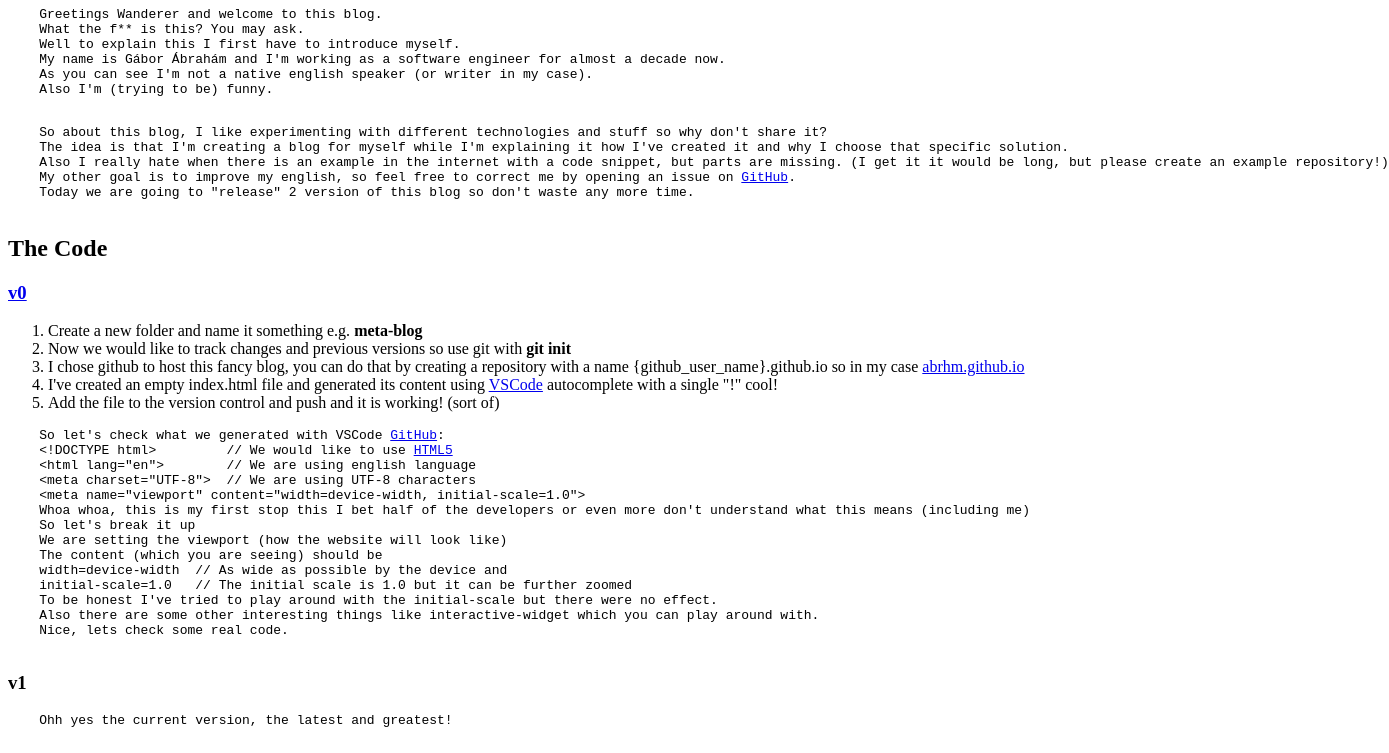
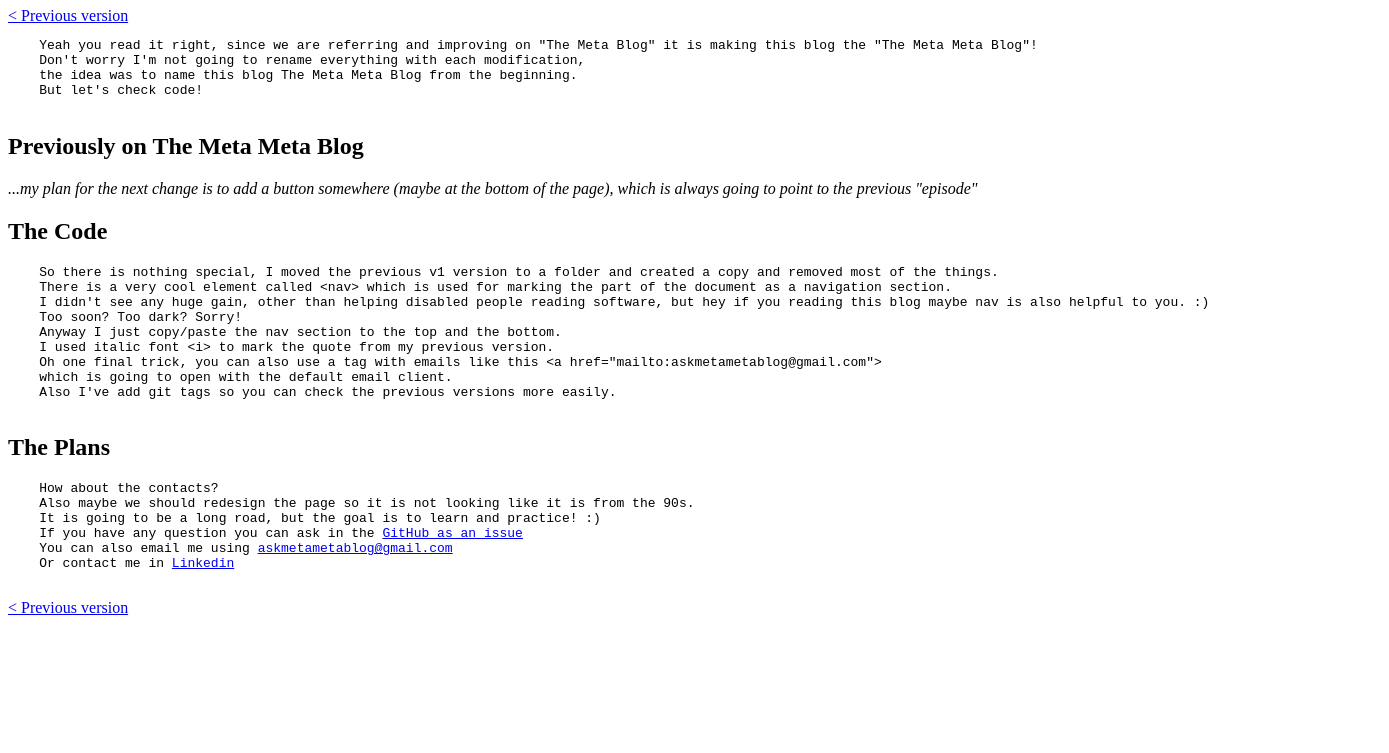
Before and after one commit to abrhm/abrhm.github.io, a plain HTML site: page index.html in a window 1280 px wide. Shown: the part 73-826 px from the top of the page, 1389 px wide, since content can reach past the window. After the commit the page ends 800 px from the top, so only its background shows below. Drawn offline with Linux system fonts and the light colour scheme.

Commit message:
Add v2 content

```diff
--- a/index.html
+++ b/index.html
@@ -3,76 +3,44 @@
 <head>
   <meta charset="UTF-8">
   <meta name="viewport" content="width=device-width, initial-scale=1.0">
-  <title>The Meta Blog</title>
+  <title>The Meta Meta Blog</title>
 </head>
 <body>
-  <h1>Welcome to The Meta Blog!</h1>
+  <h1>Welcome to The Meta Meta Blog!</h1>
+  <nav>
+    <a href="./v1/index.html">&lt; Previous version</a>
+  </nav>
   <pre>
-    Greetings Wanderer and welcome to this blog.
-    What the f** is this? You may ask.
-    Well to explain this I first have to introduce myself.
-    My name is Gábor Ábrahám and I'm working as a software engineer for almost a decade now.
-    As you can see I'm not a native english speaker (or writer in my case).
-    Also I'm (trying to be) funny.
+    Yeah you read it right, since we are referring and improving on "The Meta Blog" it is making this blog the "The Meta Meta Blog"!
+    Don't worry I'm not going to rename everything with each modification,
+    the idea was to name this blog The Meta Meta Blog from the beginning.
+    But let's check code!
   </pre>
+  <h2>Previously on The Meta Meta Blog</h2>
+  <i>...my plan for the next change is to add a button somewhere (maybe at the bottom of the page), which is always going to point to the previous "episode"</i>
+  <h2>The Code</h2>
   <pre>
-    So about this blog, I like experimenting with different technologies and stuff so why don't share it?
-    The idea is that I'm creating a blog for myself while I'm explaining it how I've created it and why I choose that specific solution.
-    Also I really hate when there is an example in the internet with a code snippet, but parts are missing. (I get it it would be long, but please create an example repository!)
-    My other goal is to improve my english, so feel free to correct me by opening an issue on <a href="https://github.com/abrhm/abrhm.github.io/issues" target="_blank">GitHub</a>.
-    Today we are going to "release" 2 version of this blog so don't waste any more time.
-  </pre>
-  <h2>The Code</h2>
-  <h3><a href="./v0/index.html" target="_blank">v0</a></h3>
-  <ol>
-    <li>Create a new folder and name it something e.g. <b>meta-blog</b></li>
-    <li>Now we would like to track changes and previous versions so use git with <b>git init</b></li>
-    <li>I chose github to host this fancy blog, you can do that by creating a repository with a name {github_user_name}.github.io so in my case <a href="https://github.com/abrhm/abrhm.github.io" target="_blank">abrhm.github.io</a></li>
-    <li>I've created an empty index.html file and generated its content using <a href="https://code.visualstudio.com/" target="_blank">VSCode</a> autocomplete with a single "!" cool!</li>
-    <li>Add the file to the version control and push and it is working! (sort of)</li>
-  </ol>
-  <pre>
-    So let's check what we generated with VSCode <a href="https://github.com/abrhm/abrhm.github.io/blob/master/v0/index.html" target="_blank">GitHub</a>:
-    &lt;!DOCTYPE html&gt;         // We would like to use <a href="https://developer.mozilla.org/en-US/docs/Glossary/HTML5" target="_blank">HTML5</a>
-    &lt;html lang="en"&gt;        // We are using english language
-    &lt;meta charset="UTF-8"&gt;  // We are using UTF-8 characters
-    &lt;meta name="viewport" content="width=device-width, initial-scale=1.0"&gt;
-    Whoa whoa, this is my first stop this I bet half of the developers or even more don't understand what this means (including me)
-    So let's break it up
-    We are setting the viewport (how the website will look like)
-    The content (which you are seeing) should be
-    width=device-width  // As wide as possible by the device and
-    initial-scale=1.0   // The initial scale is 1.0 but it can be further zoomed
-    To be honest I've tried to play around with the initial-scale but there were no effect.
-    Also there are some other interesting things like interactive-widget which you can play around with.
-    Nice, lets check some real code.
-  </pre>
-  <h3>v1</h3>
-  <pre>
-    Ohh yes the current version, the latest and greatest!
-  </pre>
-  <pre>
-    Well first of all the title is changed to "The Meta Blog" which is looking much better in the browser tab.
-    Also we have some nice headings &lt;h1&gt;, &lt;h2&gt; and so on to structure the content better.
-    The &lt;pre&gt; tags are displaying the content as it is, so they have a small padding from the left since I've add a few tabs (spaces).
-    Long text looks silly in Full HD monitors.
-    We also added a few &lt;a&gt; tag for navigation right now I'm using them as external links, the text inside the tags are going to be a link.
-    Also as you can see most of my links are have target="_blank" attributes which is opening the link in a new tab by default.
-    I'm using &lt;ol&gt; to have a list with numbers where every &lt;li&gt; element get a number automatically from the browser.
-    Then I've starting to refer to my previous code and the madness is starting.
-    Since HTML can't know if you write a tag you would like to show it as a text or actually use a tag,
-    you have to escape the &lt; and &gt; characters by using &amp;lt; and &amp;gt;.
-    Oh and also to be able to write &amp;lt; I have to escape the & so it is going to be:
-    &amp;amp;lt; and &amp;amp;gt;
-    To be able to escape that you have to...
-    Okay I think you get the point, never go full retard!
-    Ohh and one last but very important thing, to be able to see the v0 version of this page I moved the previous index.html file to a v0 folder.
-    I'm not sure if it is going to work, we will see. :)
+    So there is nothing special, I moved the previous v1 version to a folder and created a copy and removed most of the things.
+    There is a very cool element called &lt;nav&gt; which is used for marking the part of the document as a navigation section.
+    I didn't see any huge gain, other than helping disabled people reading software, but hey if you reading this blog maybe nav is also helpful to you. :)
+    Too soon? Too dark? Sorry!
+    Anyway I just copy/paste the nav section to the top and the bottom.
+    I used italic font &lt;i&gt; to mark the quote from my previous version.
+    Oh one final trick, you can also use a tag with emails like this &lt;a href="mailto:askmetametablog@gmail.com"&gt;
+    which is going to open with the default email client.
+    Also I've add git tags so you can check the previous versions more easily.
   </pre>
   <h2>The Plans</h2>
   <pre>
-    So this was huge, my plan for the next change is to add a button somewhere (maybe at the bottom of the page), which is always going to point to the previous "episode".
-    I told you long texts looks stupid...
+    How about the contacts?
+    Also maybe we should redesign the page so it is not looking like it is from the 90s.
+    It is going to be a long road, but the goal is to learn and practice! :)
+    If you have any question you can ask in the <a href="https://github.com/abrhm/abrhm.github.io/issues" target="_blank">GitHub as an issue</a>
+    You can also email me using <a href="mailto:askmetametablog@gmail.com">askmetametablog@gmail.com</a>
+    Or contact me in <a href="https://www.linkedin.com/in/abrhm/" target="_blank">Linkedin</a>
   </pre>
+  <nav>
+    <a href="./v1/index.html">&lt; Previous version</a>
+  </nav>
 </body>
 </html>
```
Also changed, not shown: v1/index.html (added, +78 -0 lines).
